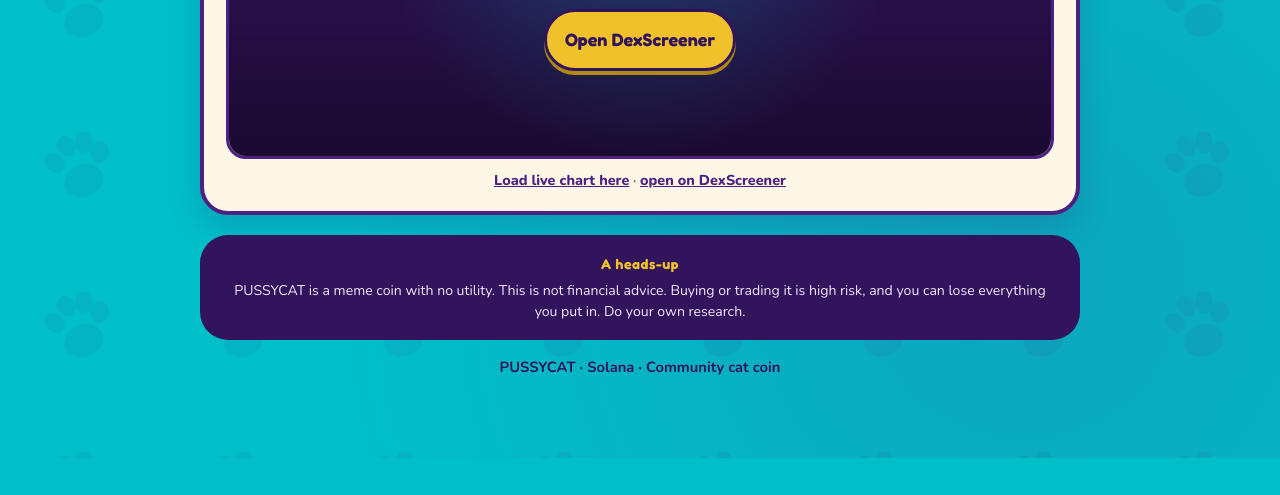
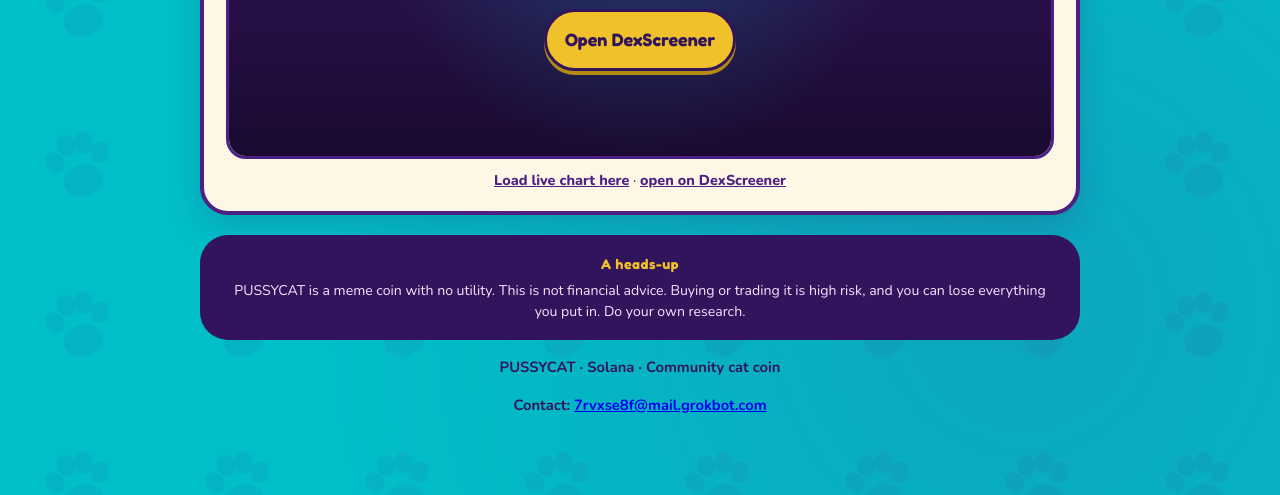
Before and after one commit to pussycat-sol/pussycat-sol.github.io, a plain HTML site: page index.html in a window 1280 px wide. Shown: the part 1345-1840 px from the top of the page. Before the commit the page ends 1803 px from the top, so only its background shows below. Drawn offline with Linux system fonts and the light colour scheme.

Commit message:
Add contact email

```diff
--- a/index.html
+++ b/index.html
@@ -108,6 +108,7 @@
 
     <footer>
       <p>PUSSYCAT · Solana · Community cat coin</p>
+      <p>Contact: <a href="mailto:7rvxse8f@mail.grokbot.com">7rvxse8f@mail.grokbot.com</a></p>
     </footer>
   </main>
 
```
